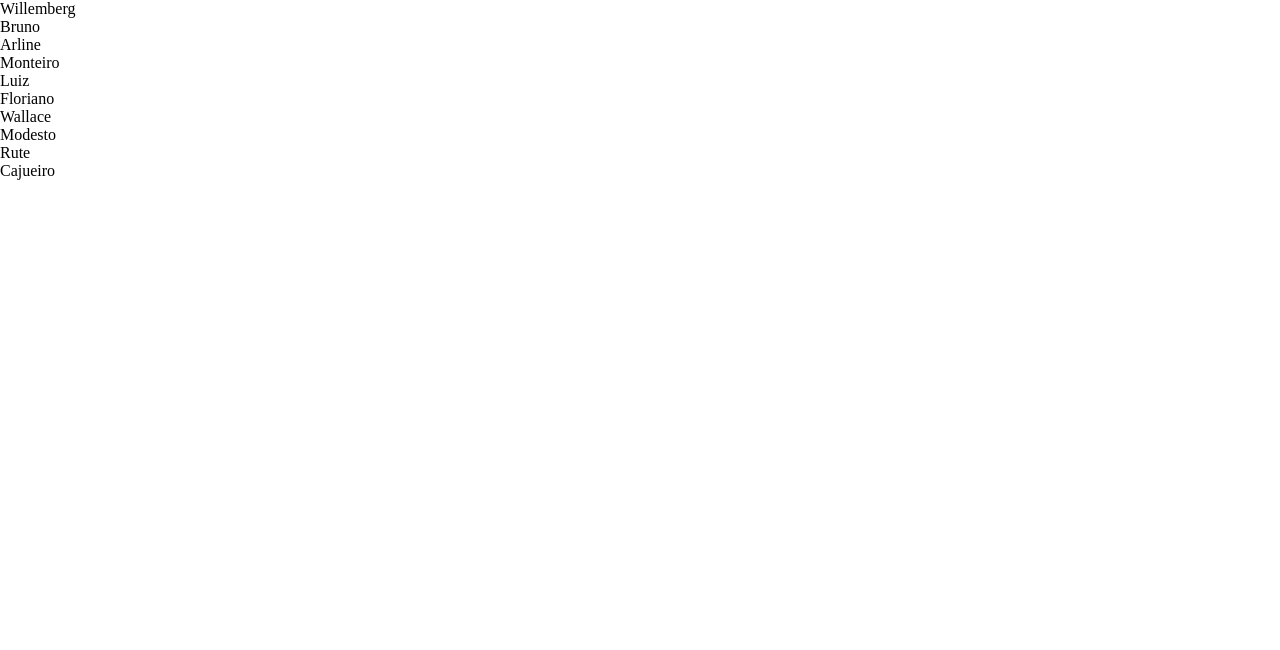
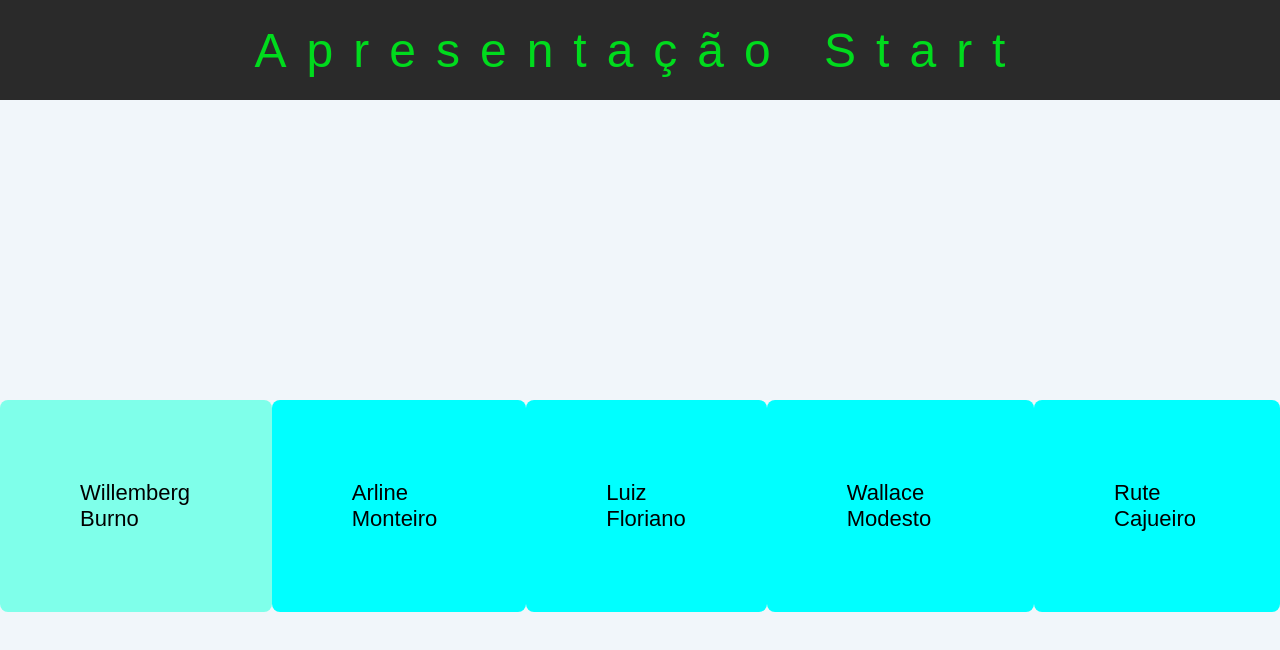
Before and after one commit to willembd/Aprendizagem_Start, a plain HTML site: page index.html in a window 1280 px wide. Drawn offline with Linux system fonts and the light colour scheme.

Commit message:
atualizações no index e styles

```diff
--- a/index.html
+++ b/index.html
@@ -9,28 +9,33 @@
 </head>
 
 <body>
+    <header class="header">
+        <h1 class="headerh1">Apresentação Start</h1>
+    </header>
     <main>
-        <div>
-            <p>Willemberg</p>
-            <p>Bruno</p>
-        </div>
-        <div>
-            <p>Arline</p>
-            <p>Monteiro</p>
-        </div>
-        <div>
-            <p>Luiz</p>
-            <p>Floriano</p>
+        <section class="apresentacao">
 
-        </div>
-        <div>
-            <p>Wallace</p>
-            <p>Modesto</p>
-        </div>
-        <div>
-            <p>Rute</p>
-            <p>Cajueiro</p>
-        </div>
+            <a href="" class="nomes" id="nomesWillemberg">
+                Willemberg Burno
+            </a>
+
+            <a href="" class="nomes" id="nomesArline">
+                Arline Monteiro
+            </a>
+
+            <a href="" class="nomes"  id="nomesLuiz">
+                Luiz Floriano
+            </a>
+
+            <a href="" class="nomes"  id="nomesWallace">
+                Wallace Modesto
+            </a>
+
+            <a href="" class="nomes"  id="nomesRute">
+                Rute Cajueiro
+            </a>
+        </section>
+
     </main>
 
 </body>
--- a/styles.css
+++ b/styles.css
@@ -1,4 +1,41 @@
 *{
     margin: 0;
     padding: 0;
+    background-color: rgb(241, 246, 250);
 }
+
+header{
+    background-color: rgba(36, 36, 36, 0.973);
+    height: 100px;
+    display: flex;
+    justify-content: center;
+    align-items: center;
+}
+.headerh1{
+    color: rgb(0, 219, 29);
+    font-size: 48px;
+    font-family: Arial, Helvetica, sans-serif;
+    font-weight: 400;
+    letter-spacing: 20px;
+    background-color: transparent;
+}
+
+.apresentacao{
+    display: flex;
+    justify-content: space-evenly;
+}
+.nomes{
+    margin-top: 300px;
+    padding: 80px;
+    background-color: aqua;
+    border-radius: 8px;
+    display: flex;
+    align-items: center;
+    text-decoration: none;
+    color: black;
+    font-size: 22px;
+    font-family: Arial, Helvetica, sans-serif;
+}
+#nomesWillemberg{
+    background-color: rgb(127, 255, 234);
+}
```
